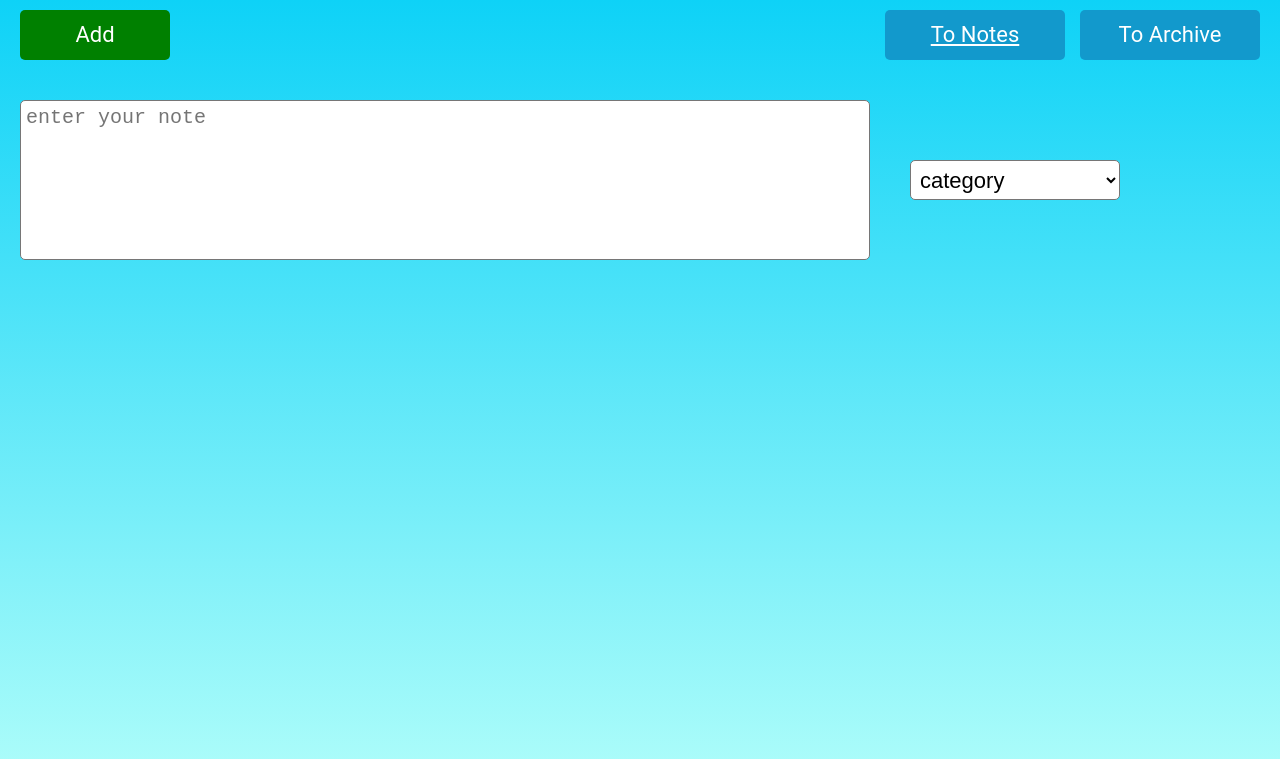
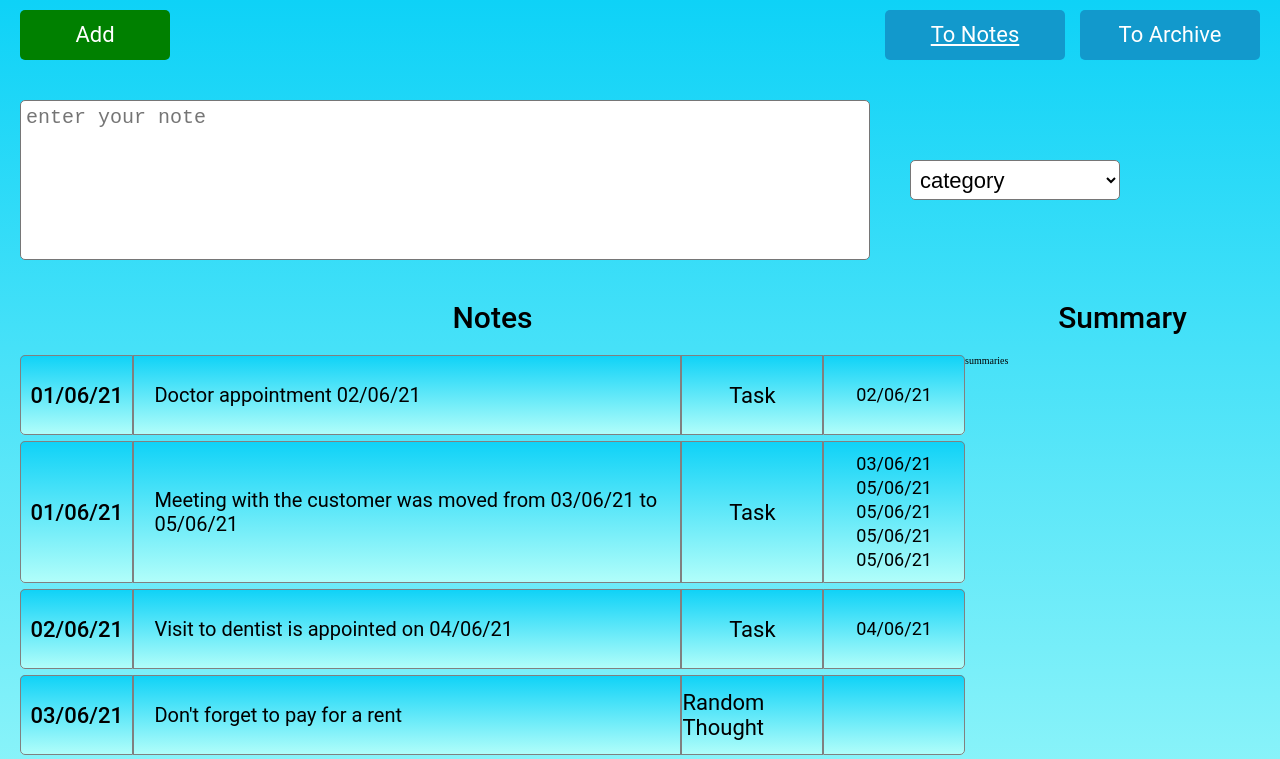
Before and after one commit to YuriyL-Git/NotesAppReact, a React (Create React App) app: page / in a window 1280 px wide. Shown: the top 759 px of the page. Built offline with nearby package versions, Linux system fonts and the light colour scheme.

Commit message:
feat: add note component

```diff
--- a/public/index.html
+++ b/public/index.html
@@ -5,10 +5,6 @@
     <link rel="icon" href="%PUBLIC_URL%/favicon.ico" />
     <meta name="viewport" content="width=device-width, initial-scale=1" />
     <meta name="theme-color" content="#000000" />
-    <meta
-      name="description"
-      content="Web site created using create-react-app"
-    />
     <link rel="manifest" href="%PUBLIC_URL%/manifest.json" />
     <title>Notes App</title>
   </head>
--- a/src/app/App.scss
+++ /dev/null
@@ -1,50 +0,0 @@
-html {
-  font-size: 62.5%;
-}
-
-*,
-*::after,
-*::before {
-  margin: 0;
-  padding: 0;
-  box-sizing: inherit;
-}
-
-.app {
-  box-sizing: border-box;
-  height: auto;
-  min-height: 100vh;
-  background: -webkit-linear-gradient(to top, #b2fefa, #0ed2f7);
-  background: linear-gradient(to top, #b2fefa, #0ed2f7);
-}
-
-.info-section {
-  display: flex;
-}
-
-.blink-effect {
-  animation: blink 0.8s ease-in-out;
-  background-color: #dfc3c3;
-}
-
-@keyframes blink {
-  0% {
-    transform: scale(1);
-  }
-
-  25% {
-    transform: scale(1.08);
-  }
-
-  50% {
-    transform: scale(0.96);
-  }
-
-  75% {
-    transform: scale(1.05);
-  }
-
-  100% {
-    transform: scale(1);
-  }
-}
--- a/src/app/App.tsx
+++ b/src/app/App.tsx
@@ -1,7 +1,8 @@
 import React, { ReactElement } from 'react';
 import Header from './components/header/header';
 import { useAppDispatch, useAppSelector } from './hooks/hooks';
-import { addNoteAction, editNoteAction, Note } from './features/notesSlice';
+import { addNoteAction, editNoteAction } from './features/notesSlice';
+import { Note } from './models/Note';
 import {
   showActiveNotes,
   showArchiveNotes,
@@ -9,21 +10,26 @@ import {
   blinkCategory,
 } from './features/appSlice';
 
-import './App.scss';
+import './style/App.scss';
 import InputsField from './components/input-field/inputs-field';
+import NoteComponent from './components/note/note';
 
 function App(): ReactElement {
   const dispatch = useAppDispatch();
+  const notes = useAppSelector(state => state.notes);
+  const isActiveNotes = useAppSelector(state => state.app.isActiveNotes);
+  console.log(notes);
+
   const inputNote = useAppSelector(state => state.app.inputNote);
   const inputCategory = useAppSelector(state => state.app.inputCategory);
 
-  const noteToAdd: Note = {
+  /*  const noteToAdd: Note = {
     id: Date.now(),
     date: 'string',
     note: 'string',
     isActive: true,
     datesInNote: 'test',
-  };
+  }; */
 
   const btnAddClick = () => {
     console.log(inputNote, inputCategory);
@@ -57,6 +63,30 @@ function App(): ReactElement {
         btnShowArchiveClick={btnShowArchiveClick}
       />
       <InputsField />
+
+      <div className="info-section">
+        <div className="notes-field__wrapper">
+          <p className="notes-field__title">Notes</p>
+          <section className="notes-field">
+            {notes.map(note => (
+              <NoteComponent
+                key={note.id}
+                id={note.id}
+                note={note.note}
+                date={note.date}
+                category={note.category}
+                datesInNote={note.datesInNote}
+                isActive={note.isActive}
+              />
+            ))}
+          </section>
+        </div>
+
+        <div className="summary-field__wrapper">
+          <p className="summary-field__title">Summary</p>
+          <section className="summary-field">summaries</section>
+        </div>
+      </div>
     </div>
   );
 }
--- /dev/null
+++ b/src/app/components/note/_note.scss
@@ -0,0 +1,71 @@
+.note {
+  width: 100%;
+  margin: 0 auto 0.6rem;
+  height: auto;
+  min-height: 8rem;
+  display: grid;
+  grid-template-columns: 12% 58% 15% 15%;
+  grid-template-areas: "tm ct cg dt";
+  font-family: Roboto, sans-serif;
+  cursor: pointer;
+  border-radius: 5px;
+  background: linear-gradient(to top, rgb(178, 254, 250), rgb(14, 210, 247));;
+
+  &:hover {
+    background: linear-gradient(120deg, #b2fefa, #0ed2f7);
+  }
+
+  &--selected {
+    background: linear-gradient(120deg, #4b9f9a, #0db1d0);
+
+    &:hover {
+      background: linear-gradient(120deg, #4b9f9a, #0db1d0);
+    }
+  }
+
+  &__creation-time {
+    grid-area: tm;
+    display: grid;
+    place-items: center;
+    border: 1px solid gray;
+    min-width: 100%;
+    width: auto;
+    font-size: 2.2rem;
+    font-weight: 500;
+    border-radius: 5px 0 0 5px;
+  }
+
+  &__content {
+    grid-area: ct;
+    border: 1px solid gray;
+    width: 100%;
+    font-size: 2rem;
+    display: flex;
+    align-items: center;
+    padding: 1rem 1rem 1rem 2rem;
+    overflow-wrap: anywhere;
+  }
+
+  &__category {
+    grid-area: cg;
+    border: 1px solid gray;
+    width: 100%;
+    font-size: 2.2rem;
+    display: grid;
+    place-items: center;
+  }
+
+  &__dates-in-note {
+    grid-area: dt;
+    border: 1px solid gray;
+    width: 100%;
+    font-size: 1.8rem;
+    display: grid;
+    place-items: center;
+    border-radius: 0 5px 5px 0;
+    text-align: center;
+    padding: 1rem;
+    line-height: 2.4rem;
+    word-wrap: break-word;
+  }
+}
--- /dev/null
+++ b/src/app/components/note/note.tsx
@@ -0,0 +1,27 @@
+import React, { ReactElement, useState } from 'react';
+import { Note } from '../../models/Note';
+import './_note.scss';
+
+const NoteComponent = ({
+  id,
+  date,
+  note,
+  category,
+  datesInNote,
+  isActive,
+}: Note): ReactElement => {
+  const [noteId, setNoteId] = useState(0);
+  const [noteActive, setNoteActive] = useState(true);
+
+  if (!noteId) setNoteId(id);
+  return (
+    <div className="note">
+      <div className="note__creation-time">{date}</div>
+      <div className="note__content">{note}</div>
+      <div className="note__category">{category}</div>
+      <div className="note__dates-in-note">{datesInNote}</div>
+    </div>
+  );
+};
+
+export default NoteComponent;
--- a/src/app/features/notesSlice.ts
+++ b/src/app/features/notesSlice.ts
@@ -1,13 +1,6 @@
 import { createSlice, PayloadAction } from '@reduxjs/toolkit';
 import mockState from '../mock/mock.json';
-
-export interface Note {
-  id: number;
-  date: string;
-  note: string;
-  datesInNote: string;
-  isActive: boolean;
-}
+import { Note } from '../models/Note';
 
 const stateInit = mockState as Array<Note>;
 
@@ -15,8 +8,8 @@ const notesSlice = createSlice({
   name: 'notes',
   initialState: stateInit,
   reducers: {
-    editNoteAction: (state, action) => {
-      state[action.payload.noteId].note = action.payload.noteText;
+    editNoteAction: (state, action: PayloadAction<Note>) => {
+      state[action.payload.id].note = action.payload.note;
     },
     addNoteAction: (state, action: PayloadAction<Note>) => {
       state.push(action.payload);
--- a/src/app/mock/mock.json
+++ b/src/app/mock/mock.json
@@ -3,6 +3,7 @@
     "id": 1,
     "date": "01/06/21",
     "note": "Doctor appointment 02/06/21",
+    "category": "Task",
     "isActive": true,
     "datesInNote": "02/06/21"
   },
@@ -10,13 +11,15 @@
     "id": 2,
     "date": "01/06/21",
     "note": "Meeting with the customer was moved from 03/06/21 to 05/06/21",
+    "category": "Task",
     "isActive": true,
-    "datesInNote": "03/06/21 05/06/21"
+    "datesInNote": "03/06/21 05/06/21 05/06/21 05/06/21 05/06/21"
   },
   {
     "id": 3,
     "date": "02/06/21",
     "note": "Visit to dentist is appointed on 04/06/21",
+    "category": "Task",
     "isActive": true,
     "datesInNote": "04/06/21"
   },
@@ -24,6 +27,7 @@
     "id": 4,
     "date": "03/06/21",
     "note": "Don't forget to pay for a rent",
+    "category": "Random Thought",
     "isActive": true,
     "datesInNote": ""
   },
@@ -31,6 +35,7 @@
     "id": 5,
     "date": "04/06/21",
     "note": "Finish todo app till 13/06/21",
+    "category": "Task",
     "isActive": true,
     "datesInNote": "13/06/21"
   },
@@ -38,6 +43,7 @@
     "id": 6,
     "date": "05/06/21",
     "note": "Conduct additional research on Redux",
+    "category": "Idea",
     "isActive": true,
     "datesInNote": ""
   },
@@ -45,6 +51,7 @@
     "id": 7,
     "date": "06/06/21",
     "note": "Pay electricity bills till 12/06/21",
+    "category": "Task",
     "isActive": true,
     "datesInNote": "12/06/21"
   }
--- /dev/null
+++ b/src/app/models/Note.ts
@@ -0,0 +1,8 @@
+export interface Note {
+  id: number;
+  date: string;
+  note: string;
+  category: string;
+  datesInNote: string;
+  isActive: boolean;
+}
--- /dev/null
+++ b/src/app/style/App.scss
@@ -0,0 +1,80 @@
+html {
+  font-size: 62.5%;
+}
+
+*,
+*::after,
+*::before {
+  margin: 0;
+  padding: 0;
+  box-sizing: inherit;
+}
+
+.app {
+  box-sizing: border-box;
+  height: auto;
+  min-height: 100vh;
+  background: -webkit-linear-gradient(to top, #b2fefa, #0ed2f7);
+  background: linear-gradient(to top, #b2fefa, #0ed2f7);
+}
+
+.info-section {
+  display: flex;
+}
+
+.notes-field {
+  &__wrapper {
+    margin: 2rem 0 0 2rem;
+    width: 75%;
+    height: auto;
+    display: flex;
+    flex-direction: column;
+  }
+
+  &__title {
+    margin: 2rem auto;
+    font-family: Roboto, sans-serif;
+    font-size: 3rem;
+    font-weight: 500;
+  }
+}
+
+.summary-field {
+  &__wrapper {
+    margin-top: 2rem;
+    display: flex;
+    flex-direction: column;
+    width: 25%;
+  }
+
+  &__title {
+    margin: 2rem auto;
+    font-family: Roboto, sans-serif;
+    font-size: 3rem;
+    font-weight: 500;
+  }
+
+  &__row-wrapper {
+    width: 90%;
+    background-color: #5af30c;
+    margin: 0 auto;
+    display: flex;
+    justify-content: space-between;
+    font-size: 2rem;
+    font-family: Roboto, sans-serif;
+    padding: 1rem 2rem;
+    border: 1px solid gray;
+
+    &:first-child {
+      border-radius: 5px 5px 0 0;
+    }
+
+    &:last-child {
+      border-radius: 0 0 5px 5px;
+    }
+  }
+
+  &__category-name {
+    font-weight: 500;
+  }
+}
```
Also changed, not shown: public/manifest.json.
